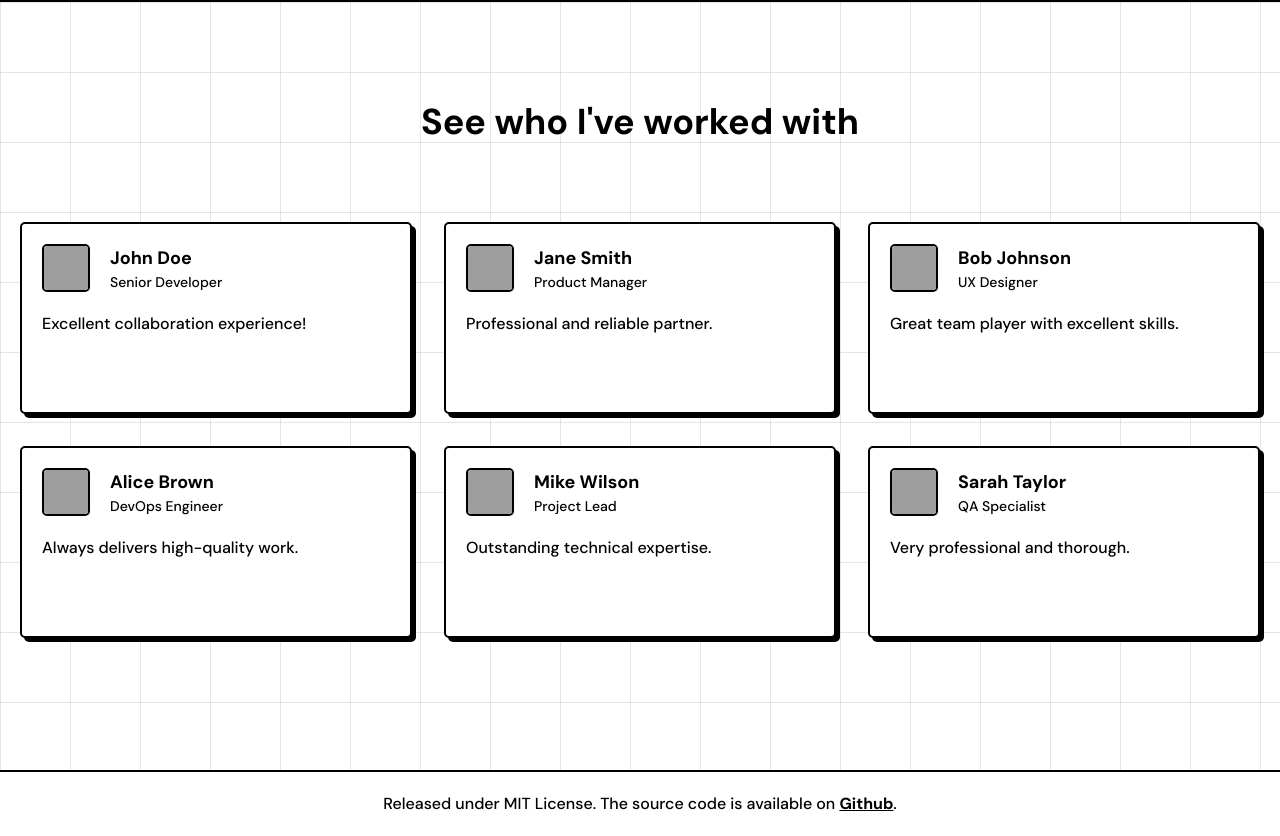
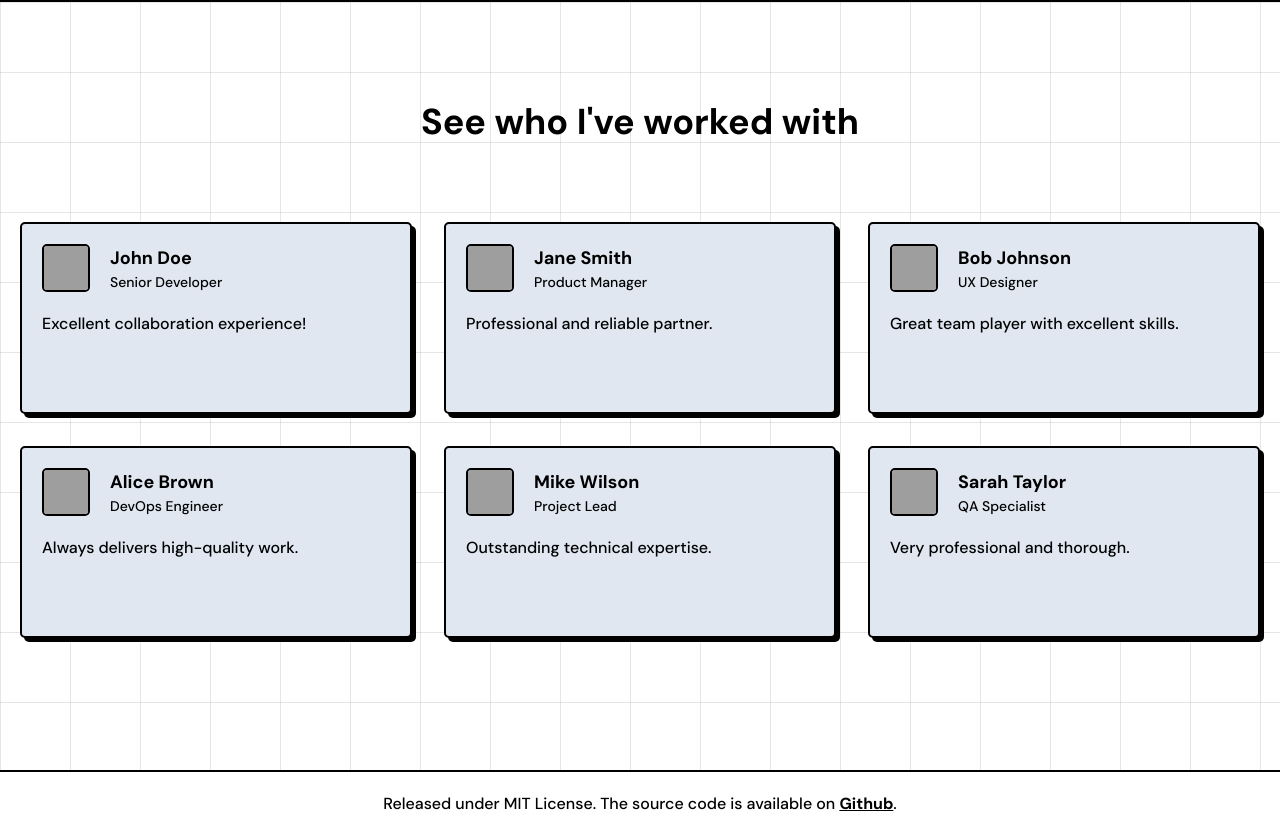
Before and after one commit to AlbertTheGr8r/saas-portfolio, a Next.js app: page / in a window 1280 px wide. Shown: the part 1512-2348 px from the top of the page. Built offline with nearby package versions, Linux system fonts and the light colour scheme; grey boxes are pictures that could not be loaded.

Commit message:
Fix community card background and theme icon sizing
- Change community cards from bg-secondary-background to bg-background (green/blue)
- Increase theme icon size from h-6/w-6 to h-8/w-8 (h-6/w-6 on mobile)
- Add strokeWidth={2.5} for bolder icons

```diff
--- a/src/components/theme-switcher.tsx
+++ b/src/components/theme-switcher.tsx
@@ -17,8 +17,8 @@ export function ThemeSwitcher() {
         className="fixed right-10 top-10 z-50"
         onClick={() => setTheme(theme === 'light' ? 'dark' : 'light')}
       >
-        <Sun className="stroke-text hidden h-6 w-6 w500:h-4 w500:w-4 dark:inline" />
-        <Moon className="stroke-text inline h-6 w-6 w500:h-4 w500:w-4 dark:hidden" />
+        <Sun className="stroke-text hidden h-8 w-8 w500:h-6 w500:w-6 dark:inline" strokeWidth={2.5} />
+        <Moon className="stroke-text inline h-8 w-8 w500:h-6 w500:w-6 dark:hidden" strokeWidth={2.5} />
         <span className="sr-only">Toggle theme</span>
       </Button>
     </>
--- a/src/sections/community.tsx
+++ b/src/sections/community.tsx
@@ -43,7 +43,7 @@ export default function Community() {
             <div className="group flex flex-col justify-center" key={index}>
               {card.map(({ jobTitle, pfp, fullName, review }, index) => (
                 <div
-                  className="border-border shadow-shadow bg-secondary-background mb-4 min-h-48 w-full rounded-base border-2 p-5 lg:mb-8 w900:mx-auto w900:min-h-20 w900:w-2/3 w500:w-full"
+                  className="border-border shadow-shadow bg-background mb-4 min-h-48 w-full rounded-base border-2 p-5 lg:mb-8 w900:mx-auto w900:min-h-20 w900:w-2/3 w500:w-full"
                   key={index}
                 >
                   <div className="flex items-center gap-5">
```
